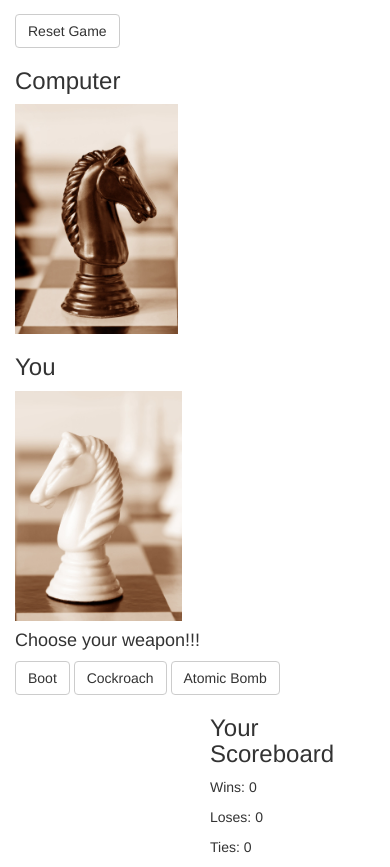
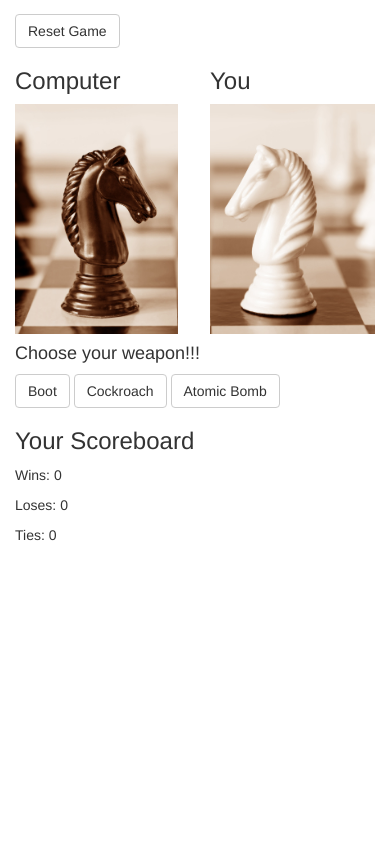
Before and after one commit to jarellano01/Rock-Paper-Scissors, a plain HTML site: page index.html in a window 390 px wide. Shown: the part 58-925 px from the top of the page. After the commit the page ends 844 px from the top, so only its background shows below. Drawn offline with nearby package versions, Linux system fonts and the light colour scheme.

Commit message:
added mobile responsiveness

```diff
--- a/index.html
+++ b/index.html
@@ -34,7 +34,7 @@
 					<img src="images/comp-init-image.jpg" class="img-responsive" id="comp-choice-image" alt="Image">
 				</div>
 
-				<div class="col-xs-12 col-sm-6 col-md-6 col-lg-6">
+				<div class="col-xs-6 col-sm-6 col-md-6 col-lg-6">
 				<h3>You</h3>
 				<h4 id="user-result"></h4>
 					<img src="images/user-init-image.jpg" class="img-responsive" id="user-choice-image" alt="Image">
@@ -49,7 +49,7 @@
 				</div>
 			</div>
 			<div class="row ">
-				<div class="col-xs-4 col-xs-offset-6">
+				<div class="col-xs-12 col-sm-4 col-sm-offset-6">
 					<h3>Your Scoreboard</h3>
 					<p>Wins: <span id="score-wins">0</span></p>
 					<p">Loses: <span id="score-loses">0</span></p>
```
